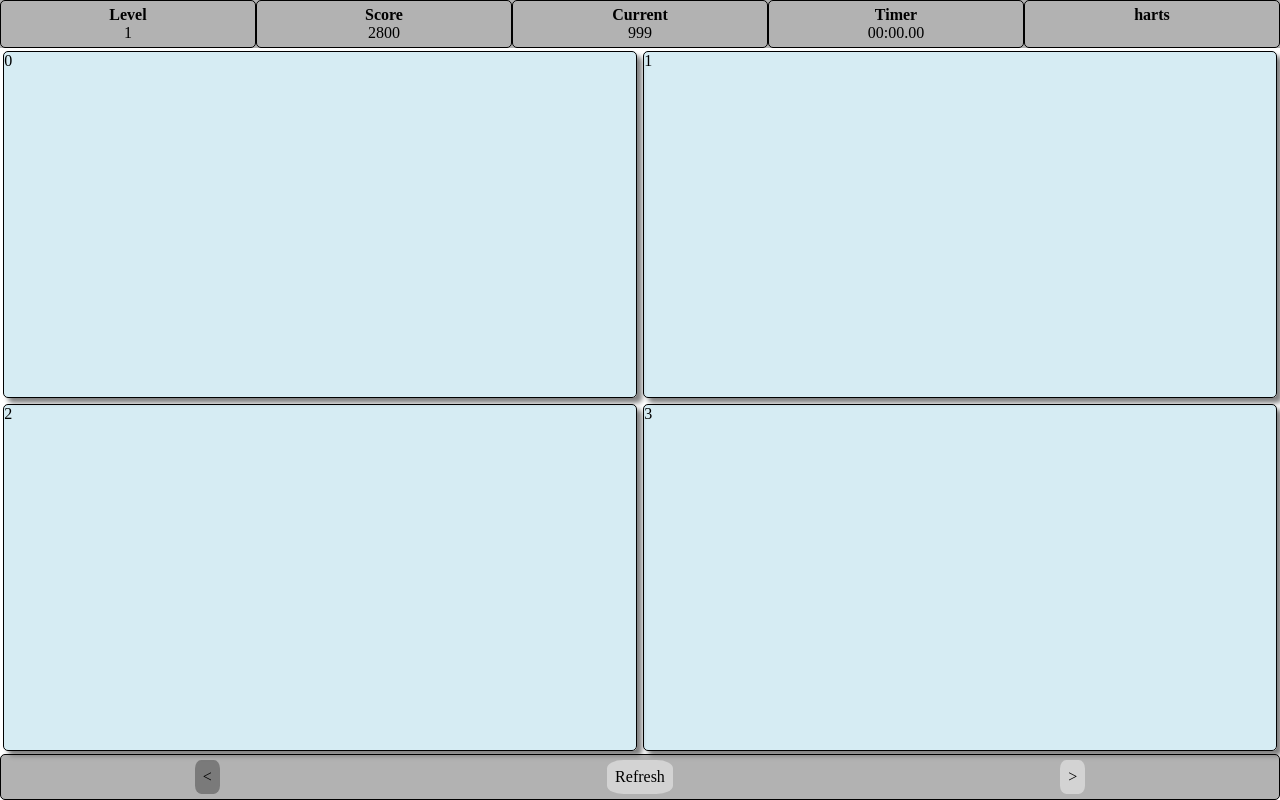
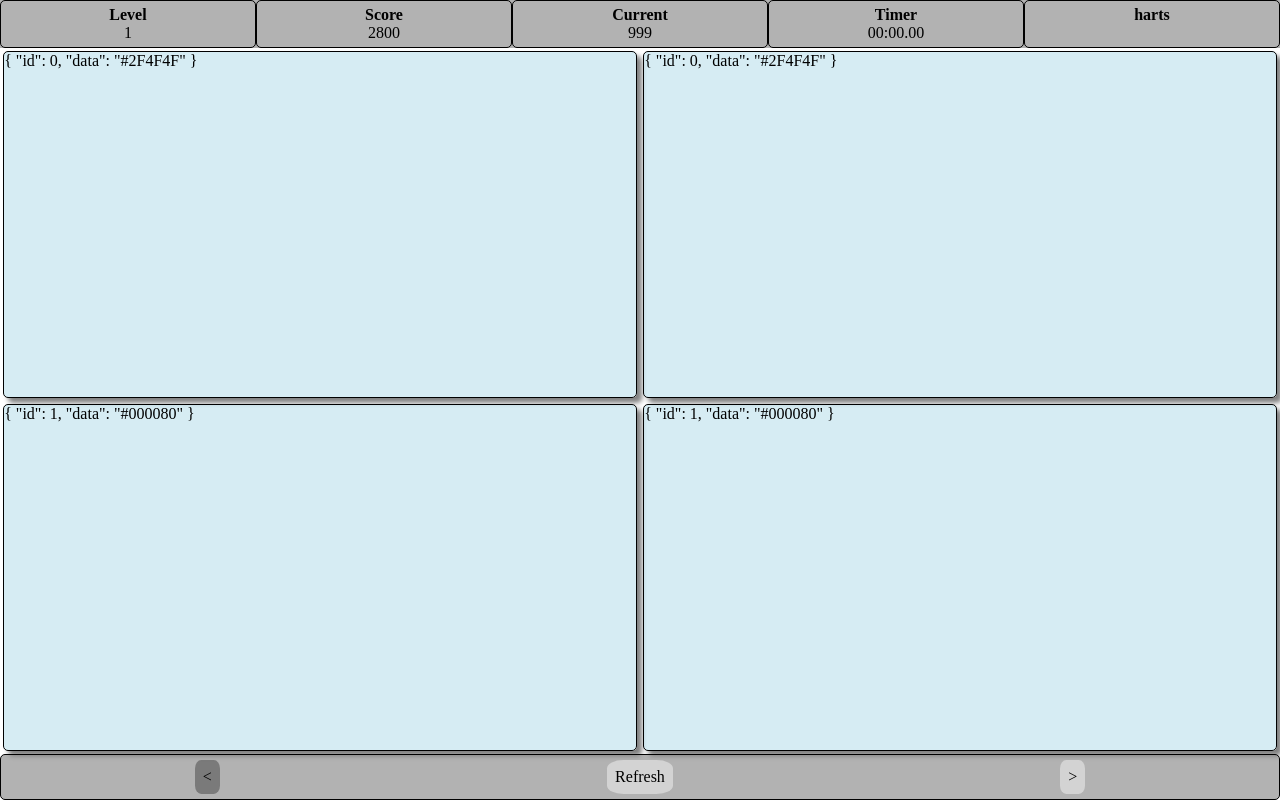
Before and after one commit to meireliezer/memory-game, an Angular app: page / in a window 1280 px wide. Built offline with nearby package versions, Linux system fonts and the light colour scheme.

Commit message:
colors card

```diff
--- a/src/app/app.component.html
+++ b/src/app/app.component.html
@@ -8,9 +8,9 @@
 <main>
 
 
-  <ng-container *ngFor="let i of getData(); index as idx ">
+  <ng-container *ngFor="let data of getData(); index as idx ">
     <app-card class="app-card"
-              [data]="idx"
+              [data]="data"
               [ngStyle]="getCardLevelDimension()"
               >
     </app-card>
--- a/src/app/app.component.ts
+++ b/src/app/app.component.ts
@@ -1,5 +1,6 @@
 import { Component } from '@angular/core';
 import { MemoryGameManagerService, ILevelMetadata } from './core/memory-game-manager.service';
+import { MemoryDataService } from './core/memory-data.service';
 
 @Component({
   selector: 'app-root',
@@ -12,8 +13,10 @@ export class AppComponent {
   public levelMetadata: ILevelMetadata;
 
 
-  constructor(private memoryGameManagerService: MemoryGameManagerService){
+  constructor(private memoryGameManagerService: MemoryGameManagerService,
+              private memoryDataService: MemoryDataService){
     this.levelMetadata = this.memoryGameManagerService.getLevelMetadata();
+    this.levelMetadata.data  =  this.memoryDataService.getRandomPairs(this.levelMetadata.cards/2);
   }
 
   public get level(){
@@ -26,11 +29,13 @@ export class AppComponent {
   public onNextLevel() {
     this.memoryGameManagerService.nextLevel();
     this.levelMetadata = this.memoryGameManagerService.getLevelMetadata();
+    this.levelMetadata.data  =  this.memoryDataService.getRandomPairs(this.levelMetadata.cards/2);
   }
 
   public onPrevLevel() {
     this.memoryGameManagerService.prevLevel();
     this.levelMetadata = this.memoryGameManagerService.getLevelMetadata();
+    this.levelMetadata.data  =  this.memoryDataService.getRandomPairs(this.levelMetadata.cards/2);
   }
 
   public getLevelMetadata(){
@@ -46,11 +51,7 @@ export class AppComponent {
   }
 
   public getData(){
-    let data = [];
-    for(let i = 0; i< this.levelMetadata.cards; ++i){
-      data.push(i+1);
-    }
-    return data;
+    return this.levelMetadata.data;
   }
 
 
--- /dev/null
+++ b/src/app/core/memory-data.service.ts
@@ -0,0 +1,71 @@
+import { Injectable } from '@angular/core';
+
+
+export interface IPair {
+  id: number;
+  data: any;
+}
+
+
+@Injectable({
+  providedIn: 'root'
+})
+export class MemoryDataService {
+
+
+  private _colorList = [
+    '#000000',
+    '#000080',
+    '#008000',
+    '#00BFFF',
+    '#00FA9A',
+    '#00FF00',
+    '#2F4F4F',
+    '#4B0082',
+    '#800000',
+    '#800080',
+    '#8B4513',
+    '#DAA520',
+    '#FF00FF',
+    '#FFD700'
+  ];
+
+
+
+
+  constructor() {
+  }
+
+
+  public getRandomPairs(num: number): Array<IPair>{
+    let randomColors = this.randomize(this._colorList);
+    randomColors.length = num;
+
+    let pairs = [];
+    randomColors.map((color, index) => {
+      pairs.push({id:index, data: color});
+      pairs.push({id:index, data: color});
+    });
+    let randomPairs = this.randomize(pairs);
+
+    return randomPairs;
+  }
+
+
+  private randomize(list: Array<any>){
+    let newList = [...list];
+    let len = newList.length;
+    for(let i=0; i< len ; ++i){
+      let rnd = Math.floor(Math.random()*len);
+      let tmp = newList[i];
+      newList[i] = newList[rnd];
+      newList[rnd] = tmp;
+    }
+
+    return newList;
+  }
+
+
+
+
+}
--- a/src/app/memory/card/card/card.component.html
+++ b/src/app/memory/card/card/card.component.html
@@ -1,3 +1,10 @@
 <div class="card">
-    <div class="card__internal">{{data}}</div>
+    <div class="card__internal"
+        (click)="onClick()">
+        <div class="card__internal-content"
+            [style.backgroundColor]="(isActive()? data.data: '')"
+        >
+            {{data | json}}
+        </div>
+    </div>
 </div>
--- a/src/app/memory/card/card/card.component.ts
+++ b/src/app/memory/card/card/card.component.ts
@@ -1,4 +1,4 @@
-import { Component, OnInit, Input } from '@angular/core';
+import { Component, OnInit, Input, Renderer2, ElementRef } from '@angular/core';
 
 @Component({
   selector: 'app-card',
@@ -14,9 +14,24 @@ export class CardComponent implements OnInit {
   @Input()
   public data;
 
-  constructor() { }
+  private _isClick = false;
+  private _backgroundColor = '';
+
+
+  constructor(private elmRef: ElementRef,
+              private render: Renderer2) { }
 
   ngOnInit() {
+    this._backgroundColor = this.elmRef.nativeElement;
+  }
+
+  public isActive(){
+    return this._isClick;
+  }
+
+
+  public onClick(){
+    this._isClick = !this._isClick;
   }
 
 }
--- a/src/style/card.scss
+++ b/src/style/card.scss
@@ -23,3 +23,7 @@
         background-color: rgba(173, 216, 230, 0.712);
     }
 }
+
+.card__internal-content {
+    height: 100%;
+}
```
Also changed, not shown: 1 other file (tests, documents, lock files or other folders).
